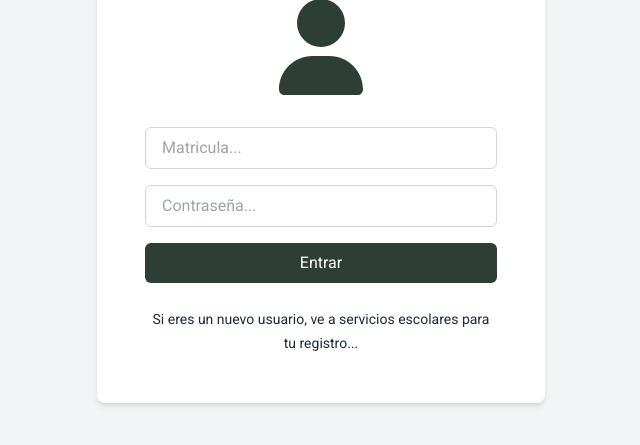
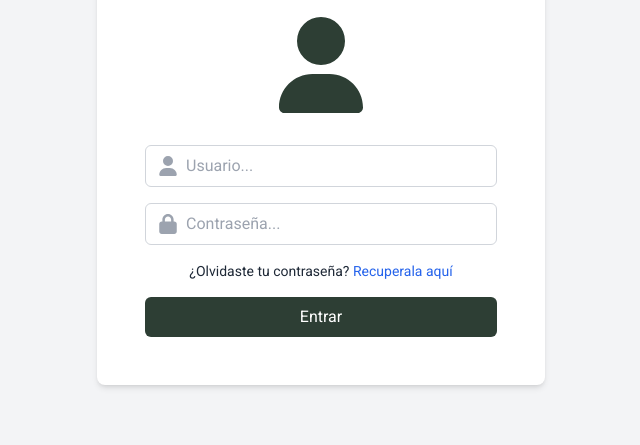
Before and after one commit to EdgarLF27/SAIIUT, an Electron app: page app/login.html in a window 800 px wide. Shown: the part 247-692 px from the top of the page, without its empty margins (79-719 px from the left). Drawn offline with nearby package versions, Linux system fonts and the light colour scheme.

Commit message:
Put the icons on user n password inputs

```diff
--- a/app/login.html
+++ b/app/login.html
@@ -26,16 +26,38 @@
         <!-- Formulario -->
         <form class="space-y-4">
             <!-- Campo de entrada -->
-            <div class="flex-col space-y-4">
-                <input
-                    type="text"
-                    placeholder="Matricula..."
-                    class="flex-2 px-4 w-full px-4 py-2 border border-gray-300 rounded-md focus:outline-none focus:ring-2 focus:ring-blue-500">
-                <input
-                    type="text"
-                    placeholder="Contraseña..."
-                    class="flex-2 px-4 w-full px-4 py-2 border border-gray-300 rounded-md focus:outline-none focus:ring-2 focus:ring-blue-500">
-            </div>
+<div class="flex-col space-y-4">
+    <!-- Campo de usuario con icono -->
+    <div class="flex items-center space-x-2 border border-gray-300 rounded-md focus-within:ring-2 focus-within:ring-blue-500">
+        <div class="pl-3">
+            <svg class="w-5 h-5 text-gray-400" xmlns="http://www.w3.org/2000/svg" viewBox="0 0 448 512">
+                <path fill="currentColor" d="M224 256A128 128 0 1 0 224 0a128 128 0 1 0 0 256zm-45.7 48C79.8 304 0 383.8 0 482.3C0 498.7 13.3 512 29.7 512l388.6 0c16.4 0 29.7-13.3 29.7-29.7C448 383.8 368.2 304 269.7 304l-91.4 0z"/>
+            </svg>
+        </div>
+    <!-- Campo de contraseña -->
+    <input
+        type="password"
+        placeholder="Usuario..."
+        class="flex-1 py-2 pr-3 border-none focus:outline-none bg-transparent">
+    </div>
+    <!-- Campo de contraseña con icono -->
+    <div class="flex items-center space-x-2 border border-gray-300 rounded-md focus-within:ring-2 focus-within:ring-blue-500">
+        <div class="pl-3">
+            <svg class="w-5 h-5 text-gray-400" xmlns="http://www.w3.org/2000/svg" viewBox="0 0 448 512">
+                <path fill="currentColor" d="M144 144l0 48 160 0 0-48c0-44.2-35.8-80-80-80s-80 35.8-80 80zM80 192l0-48C80 64.5 144.5 0 224 0s144 64.5 144 144l0 48 16 0c35.3 0 64 28.7 64 64l0 192c0 35.3-28.7 64-64 64L64 512c-35.3 0-64-28.7-64-64L0 256c0-35.3 28.7-64 64-64l16 0z"/>
+            </svg>
+        </div>
+    <!-- Campo de contraseña -->
+    <input
+        type="password"
+        placeholder="Contraseña..."
+        class="flex-1 py-2 pr-3 border-none focus:outline-none bg-transparent">
+    </div>
+    <!-- Enlace de recuperación (sin cambios) -->
+    <p class="text-center text-sm">
+        <a class="text-gray-800">¿Olvidaste tu contraseña?</a> <a href="" class="text-blue-600 hover:underline cursor-pointer">Recuperala aquí</a>
+    </p>
+</div>
             <!-- Botón de entrada -->
             <button
                 type="submit"
@@ -43,13 +65,6 @@
                 Entrar
             </button>
         </form>
-
-        <!-- Enlace para nuevos usuarios -->
-        <div class="mt-6 text-center">
-            <a class="text-gray-800 text-sm">
-                Si eres un nuevo usuario, ve a servicios escolares para tu registro...
-            </a>
-        </div>
     </div>
 </body>
 </html>
```
Also changed, not shown: icons/lock-solid.svg (added).
